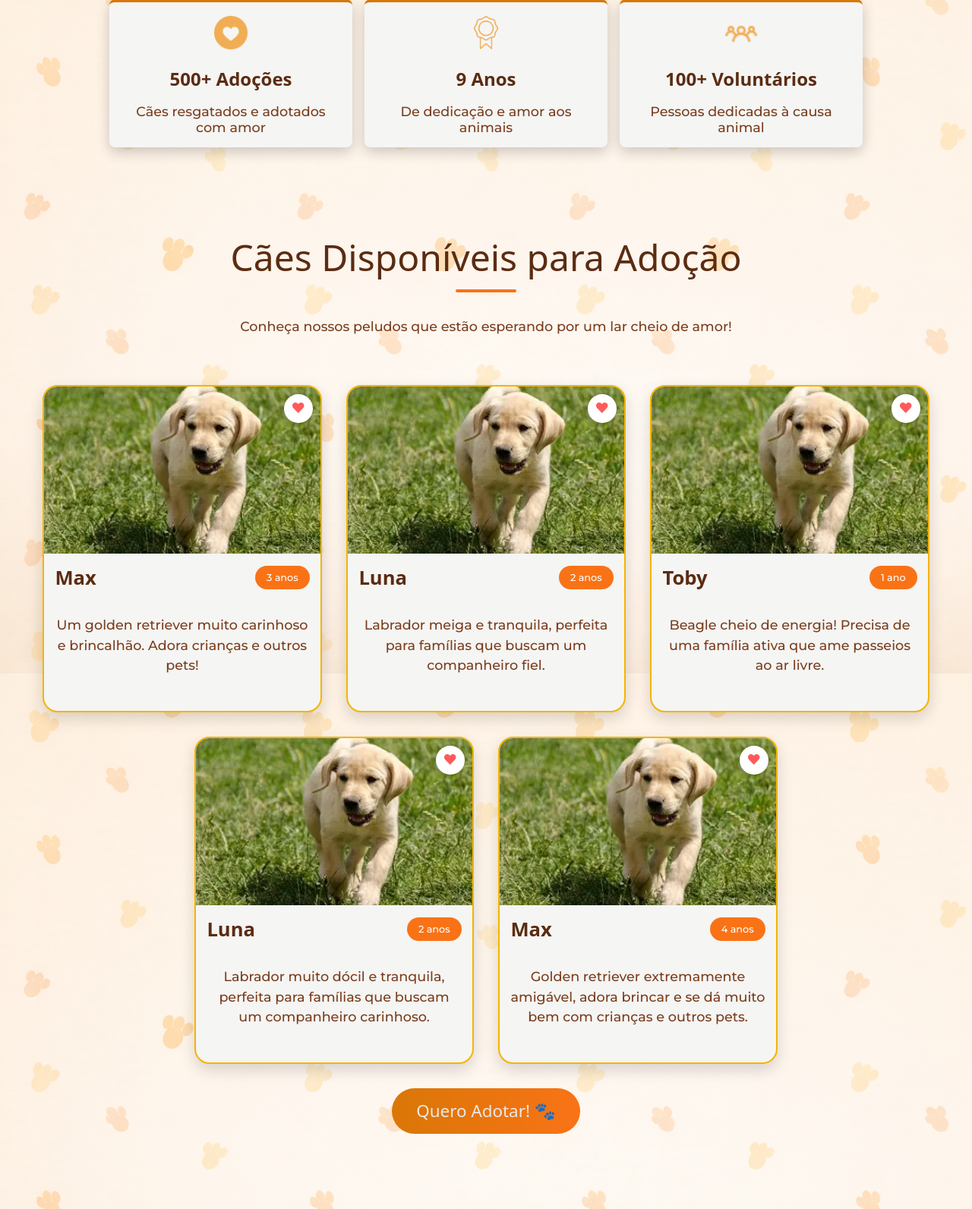
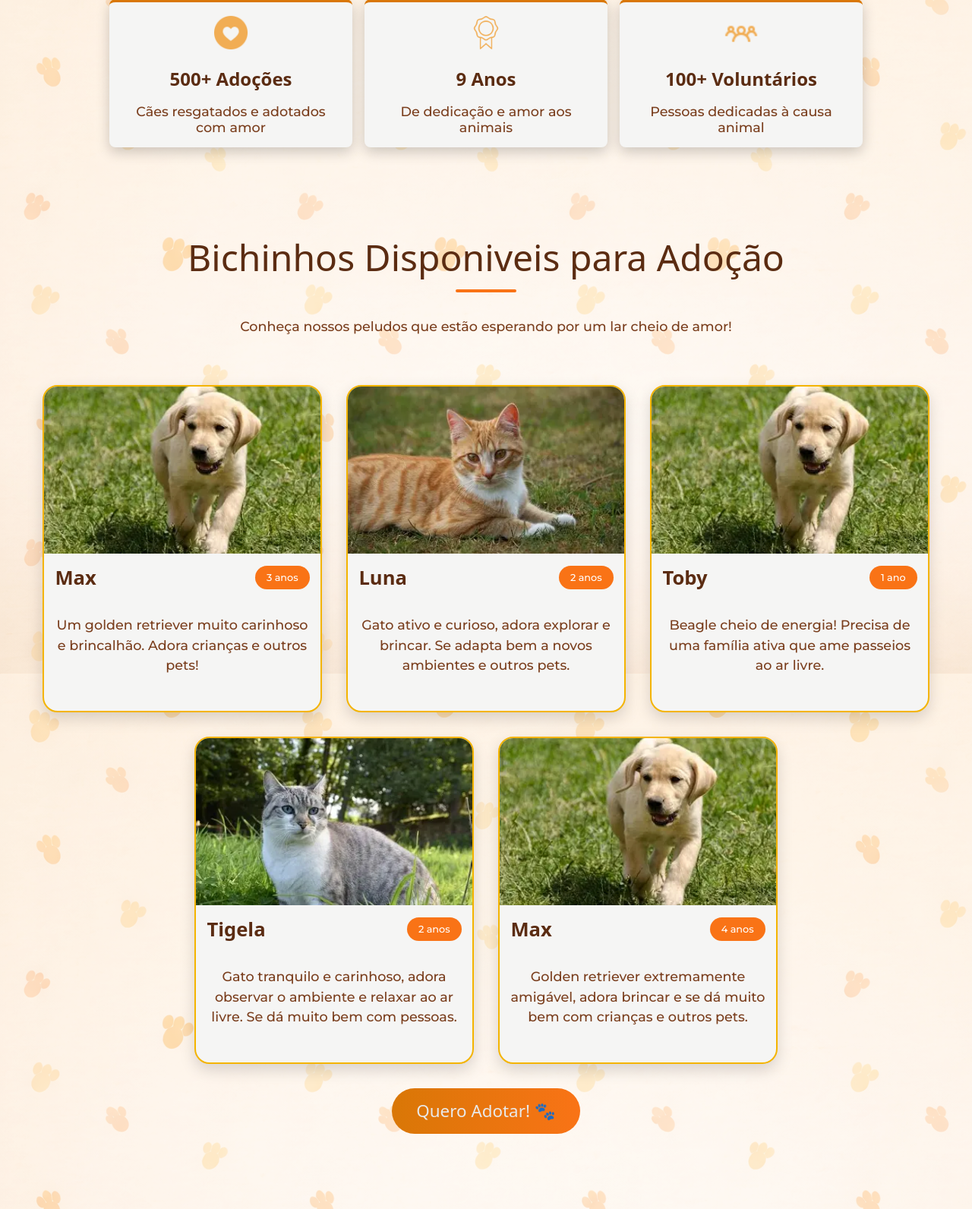
Before and after one commit to Isaac0i/Ong_Adocao_Cachorros, a Django app: page / in a window 1280 px wide. Shown: the part 1161-2753 px from the top of the page at 76% size. Run offline with Django 5.2, Linux system fonts and the light colour scheme; some web fonts are replaced.

Commit message:
Refactor: troca de Imagens e descrição nos cards, troca de titulo de secção e remoção de elementos

```diff
--- a/gestao_adocao/static/style/style.css
+++ b/gestao_adocao/static/style/style.css
@@ -315,21 +315,6 @@ footer {
     object-fit: cover;
 }
 
-/* CORAÇÃO */
-
-.heart{
-    position: absolute;
-    top: 10px;
-    right: 10px;
-    background-color: white;
-    border-radius: 50%;
-    padding: 8px 10px;
-    font-size: 18px;
-    color: #ff5a5a;
-    box-shadow: 0 2px 6px rgba(0,0,0,0.2);
-    cursor: pointer;
-}
-
 /* INFO */
 
 .dogInfo{
--- a/gestao_adocao/templates/index.html
+++ b/gestao_adocao/templates/index.html
@@ -62,7 +62,7 @@
         </section>
 
         <section id="dogs">
-            <h2>Cães Disponíveis para Adoção</h2>
+            <h2>Bichinhos Disponiveis para Adoção</h2>
 
             <p>Conheça nossos peludos que estão esperando por um lar cheio de amor!</p>
 
@@ -70,7 +70,6 @@
                 <div class="dogCard">
                     <div class="dogImg">
                         <img src="{% static '\imgs\cao.png'%}" alt="Max">
-                        <span class="heart">❤</span>
                     </div>
                     <div class="dogInfo">
                         <div class="dogHeader">
@@ -83,22 +82,20 @@
 
                 <div class="dogCard">
                     <div class="dogImg">
-                        <img src="{% static '\imgs\cao.png'%}" alt="Luna">
-                        <span class="heart">❤</span>
+                        <img src="{% static '\imgs\gato1.png'%}" alt="Luna">
                     </div>
                     <div class="dogInfo">
                         <div class="dogHeader">
                             <h3>Luna</h3>
                             <span class="age">2 anos</span>
                         </div>
-                        <p>Labrador meiga e tranquila, perfeita para famílias que buscam um companheiro fiel.</p>
+                        <p>Gato ativo e curioso, adora explorar e brincar. Se adapta bem a novos ambientes e outros pets.</p>
                     </div>
                 </div>
 
                 <div class="dogCard">
                     <div class="dogImg">
                         <img src="{% static '\imgs\cao.png'%}" alt="Toby">
-                        <span class="heart">❤</span>
                     </div>
                     <div class="dogInfo">
                         <div class="dogHeader">
@@ -111,22 +108,20 @@
 
                 <div class="dogCard">
                     <div class="dogImg">
-                        <img src="{% static '\imgs\cao.png'%}" alt="Luna">
-                        <span class="heart">❤</span>
+                        <img src="{% static '\imgs\gato2.png'%}" alt="Luna">
                     </div>
                     <div class="dogInfo">
                         <div class="dogHeader">
-                            <h3>Luna</h3>
+                            <h3>Tigela</h3>
                             <span class="age">2 anos</span>
                         </div>
-                        <p>Labrador muito dócil e tranquila, perfeita para famílias que buscam um companheiro carinhoso.</p>
+                        <p>Gato tranquilo e carinhoso, adora observar o ambiente e relaxar ao ar livre. Se dá muito bem com pessoas.</p>
                     </div>
                 </div>
 
                 <div class="dogCard">
                     <div class="dogImg">
                         <img src="{% static '\imgs\cao.png'%}" alt="Max">
-                        <span class="heart">❤</span>
                     </div>
                     <div class="dogInfo">
                         <div class="dogHeader">
```
Also changed, not shown: gestao_adocao/static/imgs/gato1.png (added), gestao_adocao/static/imgs/gato2.png (added).
